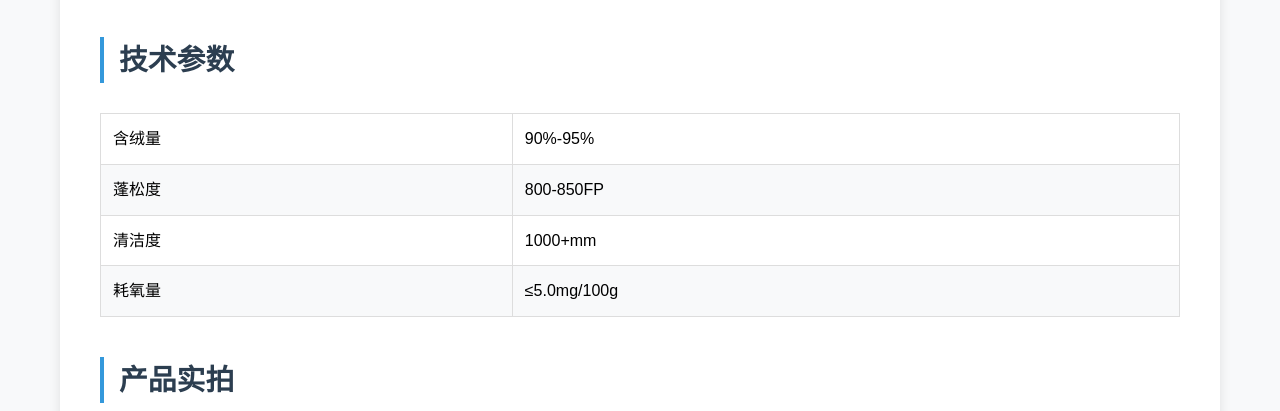
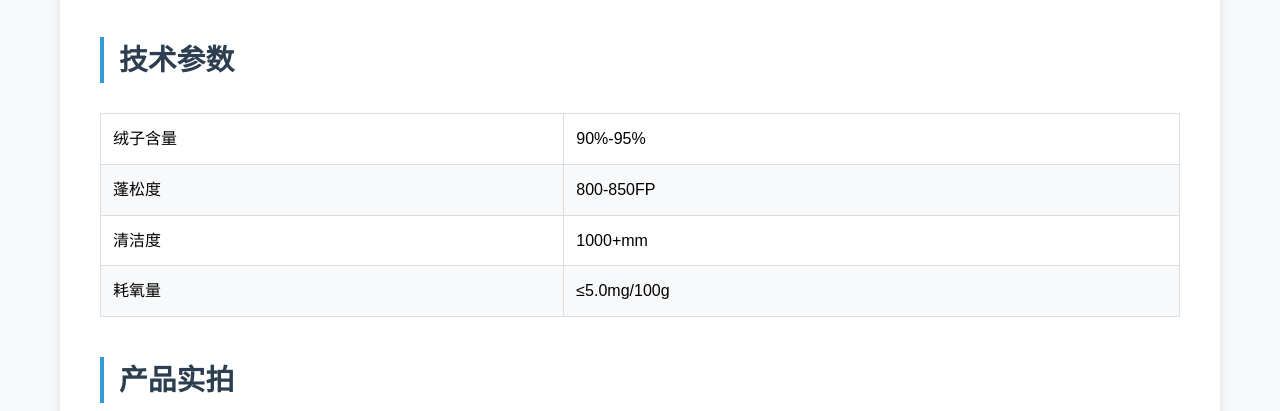
Before and after one commit to 3106741400/my-website, a plain HTML site: page index.html in a window 1280 px wide. Shown: the part 805-1216 px from the top of the page. Drawn offline with Linux system fonts and the light colour scheme.

Commit message:
Add files via upload

```diff
--- a/index.html
+++ b/index.html
@@ -265,7 +265,7 @@
 
             <h3 class="section-title" style="margin-top:40px;">技术参数</h3>
             <table class="spec-table">
-                <tr><td>含绒量</td><td>90%-95%</td></tr>
+                <tr><td>绒子含量</td><td>90%-95%</td></tr>
                 <tr><td>蓬松度</td><td>800-850FP</td></tr>
                 <tr><td>清洁度</td><td>1000+mm</td></tr>
                 <tr><td>耗氧量</td><td>≤5.0mg/100g</td></tr>
```
